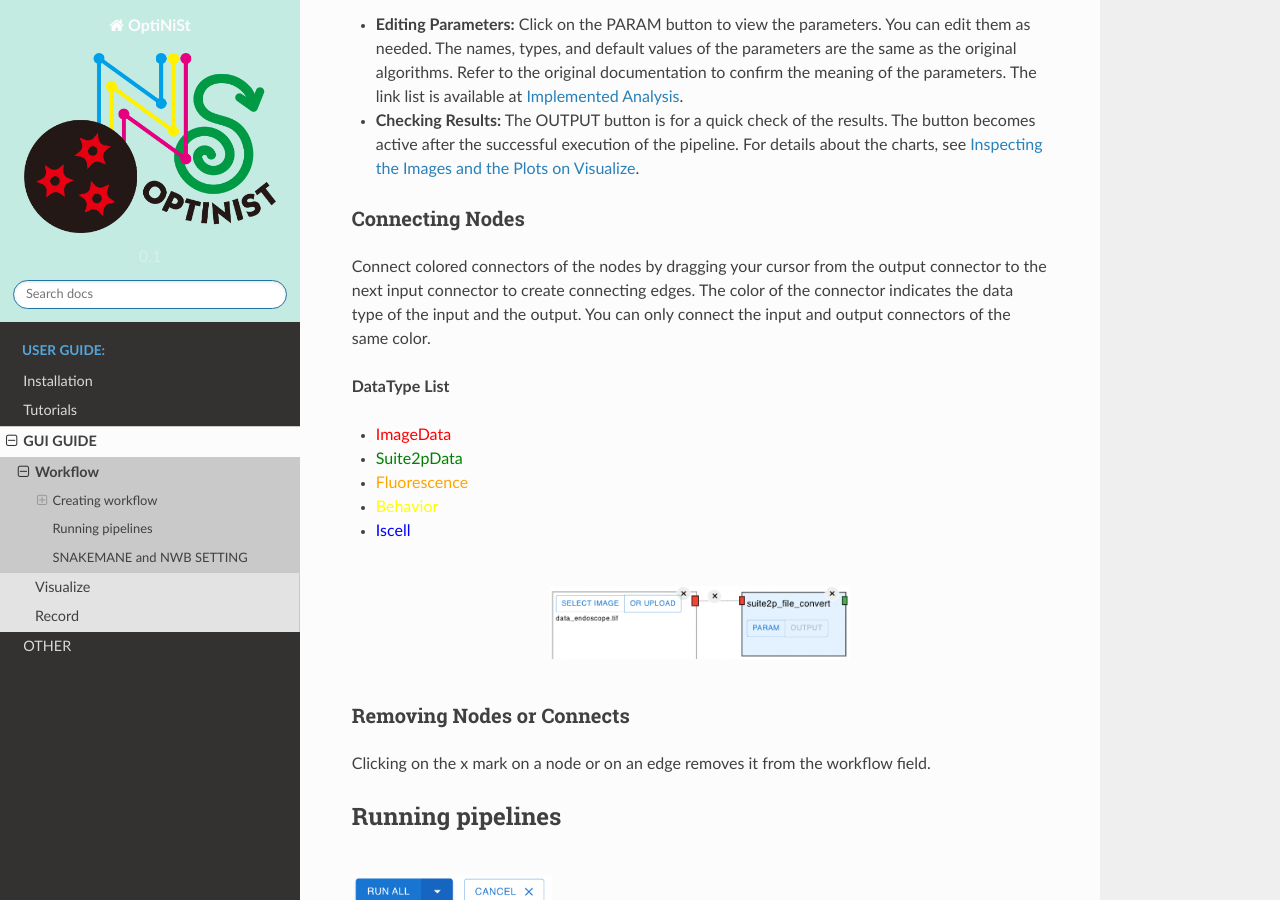
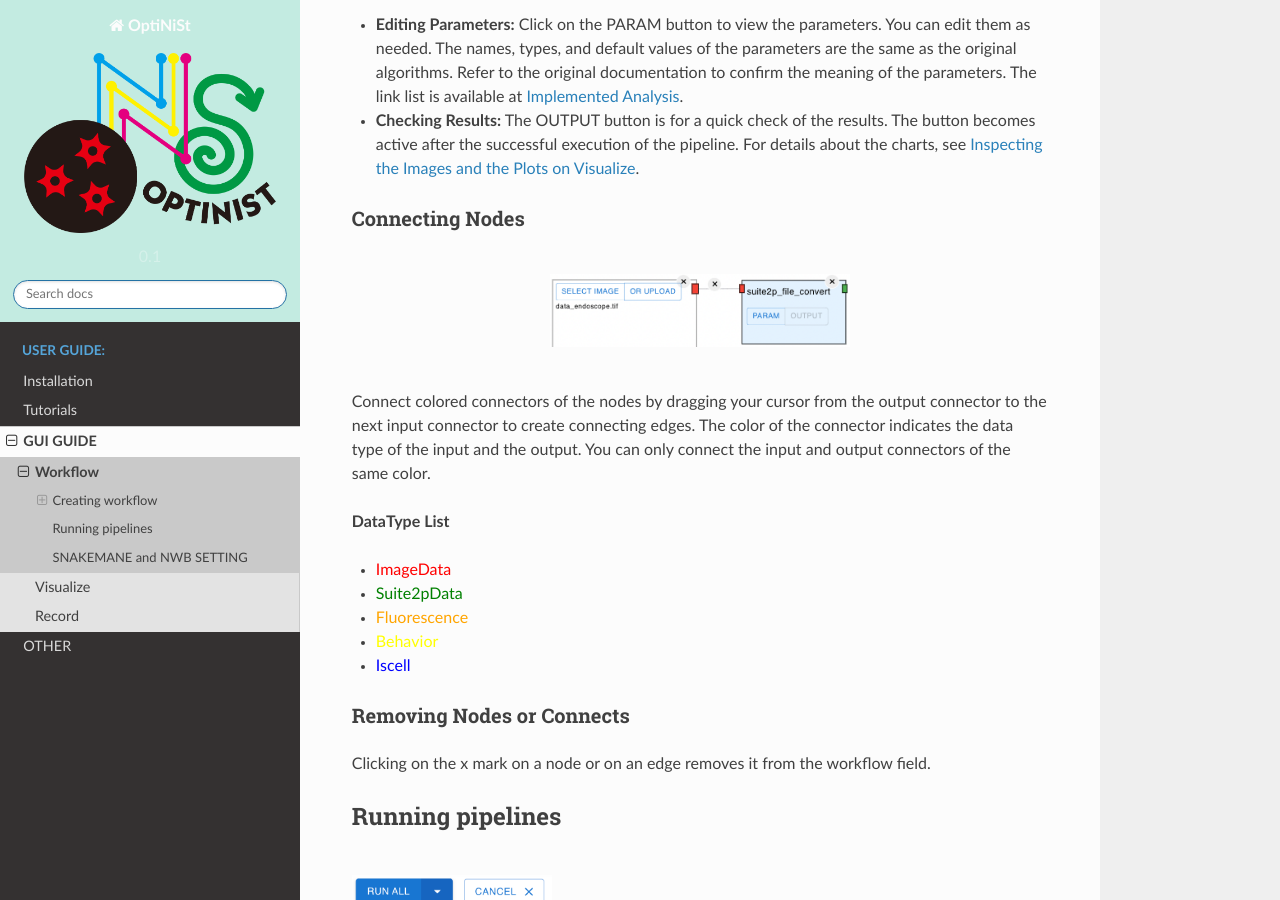
Before and after one commit to oist/optinist, a Sphinx documentation site: the page built from docs/gui/workflow.md, in a window 1280 px wide and 900 px high, scrolled down 3110 px. Built offline with Sphinx 7.4.7 and the Read the Docs theme 2.0.0, drawn with Linux system fonts in a browser that asks for light colours.

Commit message:
Update workflow.md

```diff
--- a/docs/gui/workflow.md
+++ b/docs/gui/workflow.md
@@ -94,6 +94,13 @@ Each node has PARAM button and OUTPUT button.
 - **Checking Results:** The OUTPUT button is for a quick check of the results. The button becomes active after the successful execution of the pipeline. For details about the charts, see [Inspecting the Images and the Plots on Visualize](#inspecting-the-images-and-the-plots-on-visualize).
 
 ### Connecting Nodes
+
+<br>
+<p align="center">
+<img width="300px" src="../_static/workflow/components/connect_edge.png" alt="Connect Algorithm" />
+</p>
+<br/>
+
 Connect colored connectors of the nodes by dragging your cursor from the output connector to the next input connector to create connecting edges. The color of the connector indicates the data type of the input and the output.
 You can only connect the input and output connectors of the same color.
 
@@ -104,11 +111,6 @@ You can only connect the input and output connectors of the same color.
 - <span style="color: yellow; ">Behavior</span>
 - <span style="color: blue; ">Iscell</span>
 
-<br>
-<p align="center">
-<img width="300px" src="../_static/workflow/components/connect_edge.png" alt="Connect Algorithm" />
-</p>
-<br/>
 
 ### Removing Nodes or Connects
 Clicking on the x mark on a node or on an edge removes it from the workflow field.
```
